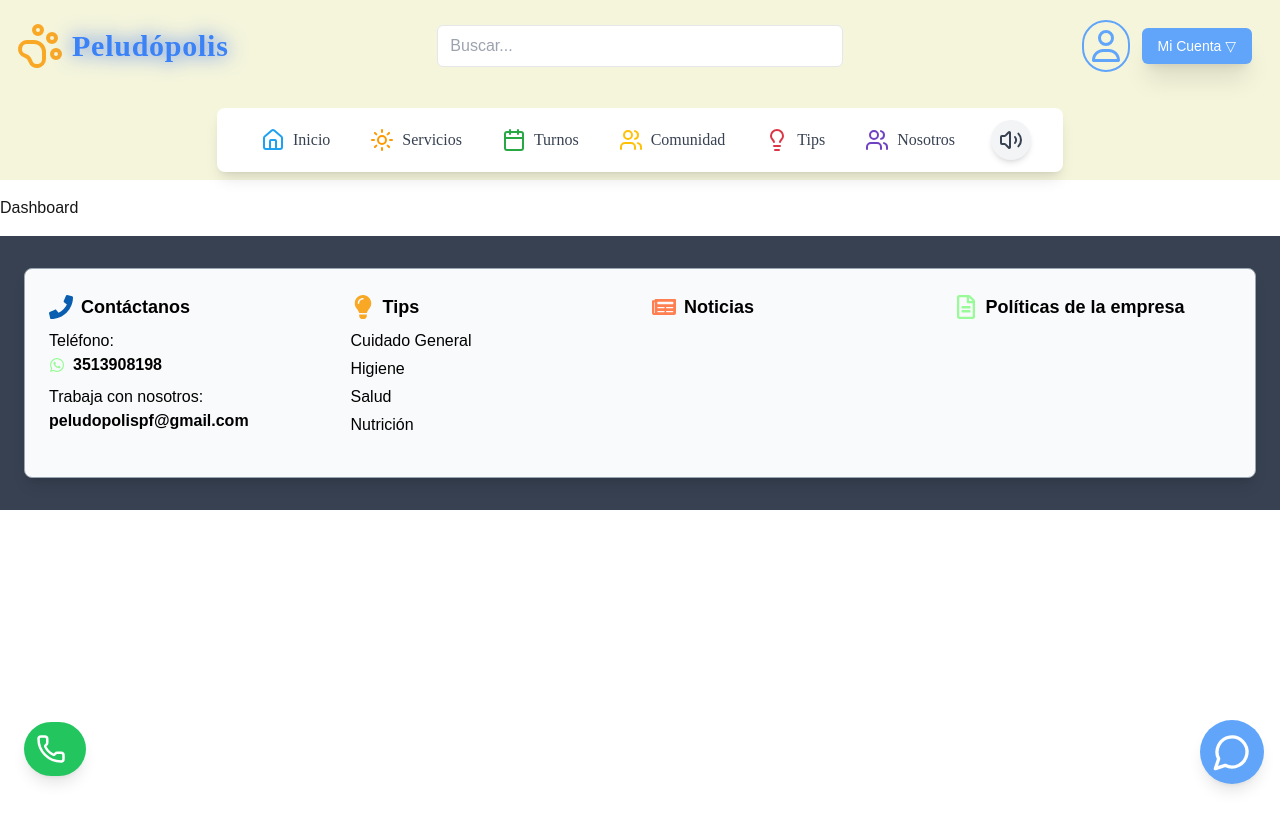
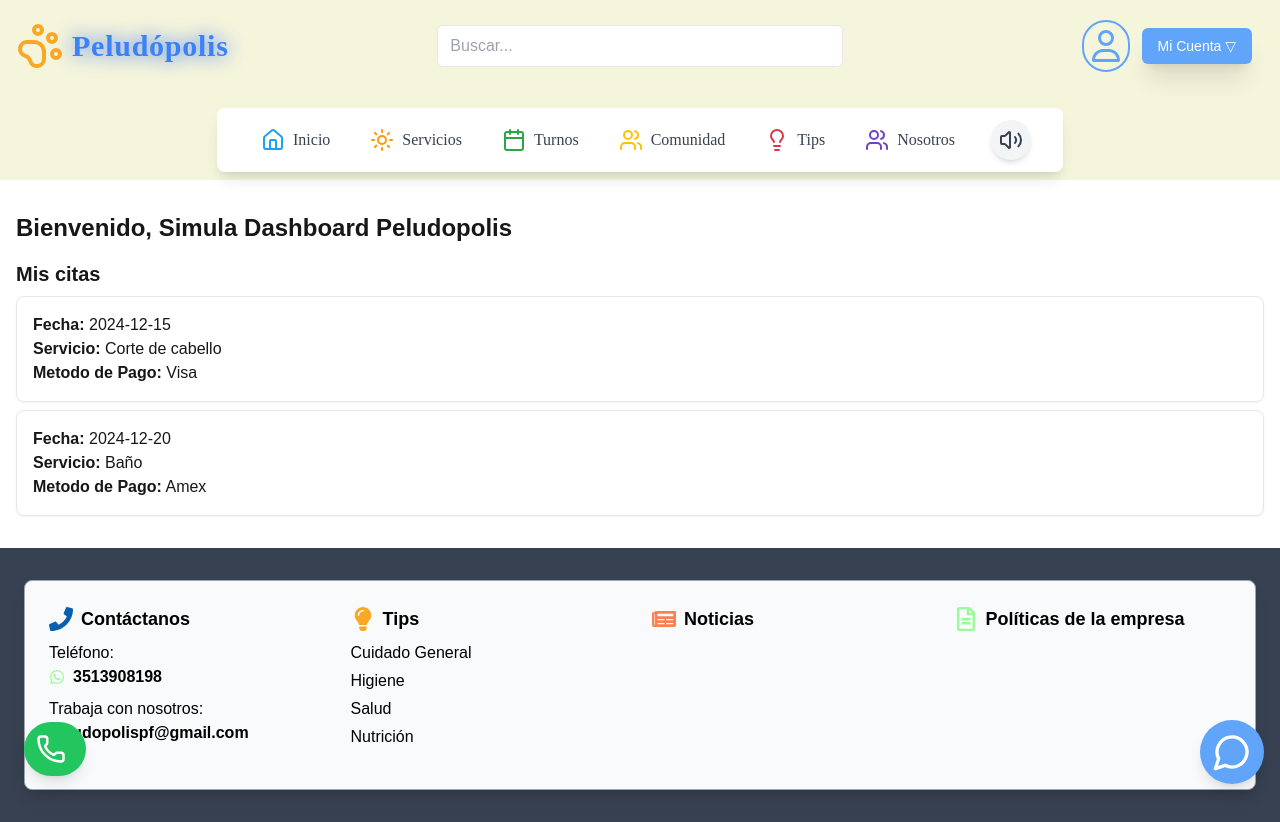
Before and after one commit to peludopolis/peludopolis, a Next.js app in the folder Front/: page /dashboard in a window 1280 px wide. Before the commit the page ends 800 px from the top, so only its background shows below. Built offline with nearby package versions, Linux system fonts and the light colour scheme.

Commit message:
se añadio una page para simular el dashboard

```diff
--- a/Front/app/dashboard/page.tsx
+++ b/Front/app/dashboard/page.tsx
@@ -1,5 +1,46 @@
-const page = () => {
-    return <h1>Dashboard</h1>
+"use client"
+
+// pages/dashboard.tsx
+import { useEffect, useState } from 'react';
+import { useRouter } from 'next/navigation';
+
+const Dashboard = () => {
+  const [userData, setUserData] = useState(null);
+  const router = useRouter();
+
+  useEffect(() => {
+    // Simula la carga de datos del usuario (puedes reemplazar esto más tarde)
+    setUserData({
+      name: 'Simula Dashboard Peludopolis',
+      email: 'peludopolis@gmail.com',
+      appointments: [
+        { id: 1, date: '2024-12-15', service: 'Corte de cabello', payment: 'Visa' },
+        { id: 2, date: '2024-12-20', service: 'Baño', payment: 'Amex' },
+      ],
+    });
+  }, []);
+
+  if (!userData) {
+    return <div>Cargando...</div>;
+  }
+
+  return (
+    <div className="p-4">
+      <h1 className="text-2xl font-bold mb-4">Bienvenido, {userData.name}</h1>
+      <section>
+        <h2 className="text-xl font-semibold mb-2">Mis citas</h2>
+        <ul className="space-y-2">
+          {userData.appointments.map((appointment) => (
+            <li key={appointment.id} className="p-4 border rounded-lg shadow-sm">
+              <p><strong>Fecha:</strong> {appointment.date}</p>
+              <p><strong>Servicio:</strong> {appointment.service}</p>
+              <p><strong>Metodo de Pago:</strong> {appointment.payment}</p>
+            </li>
+          ))}
+        </ul>
+      </section>
+    </div>
+  );
 };
 
-export default page
+export default Dashboard;
```
